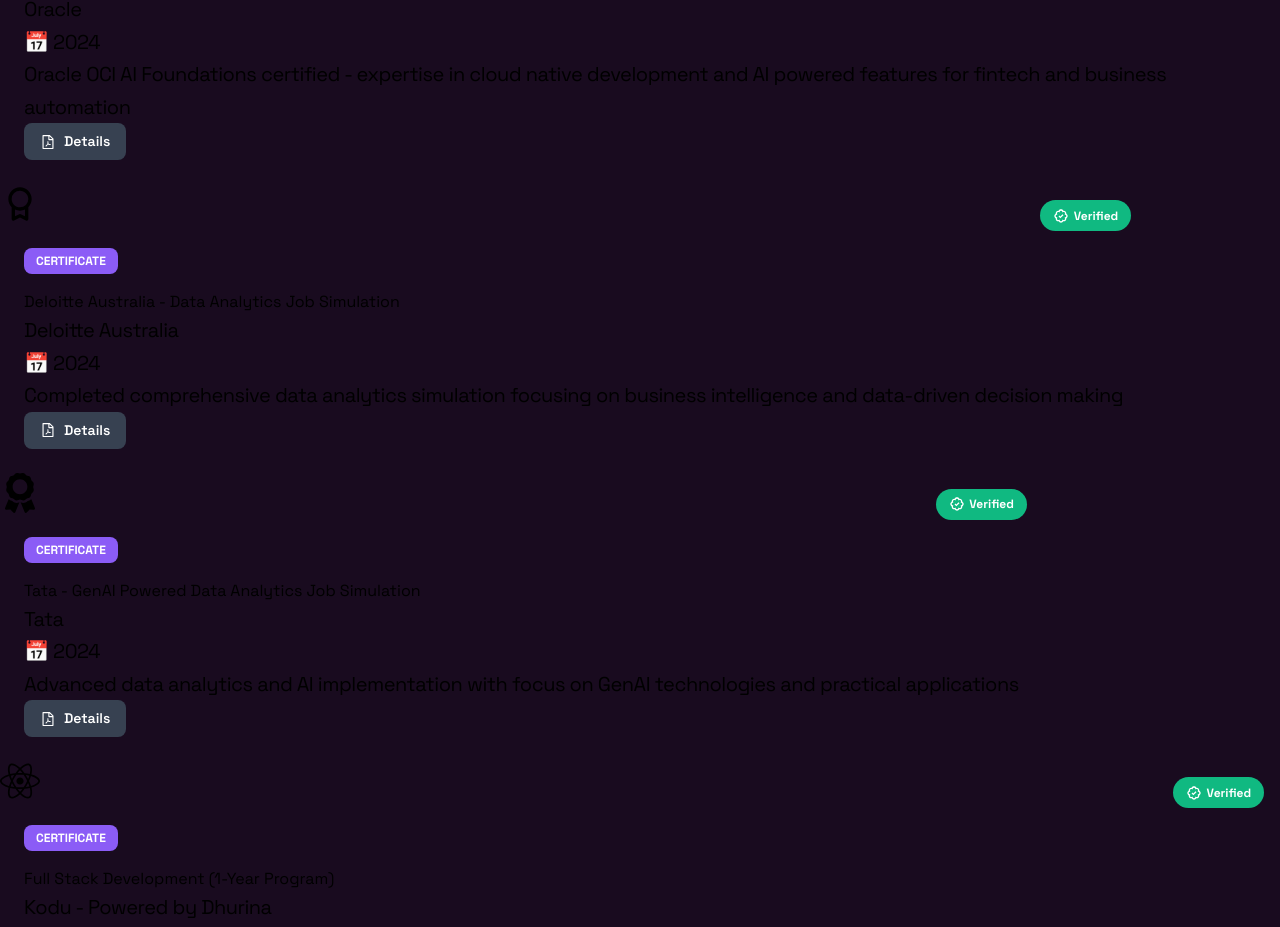
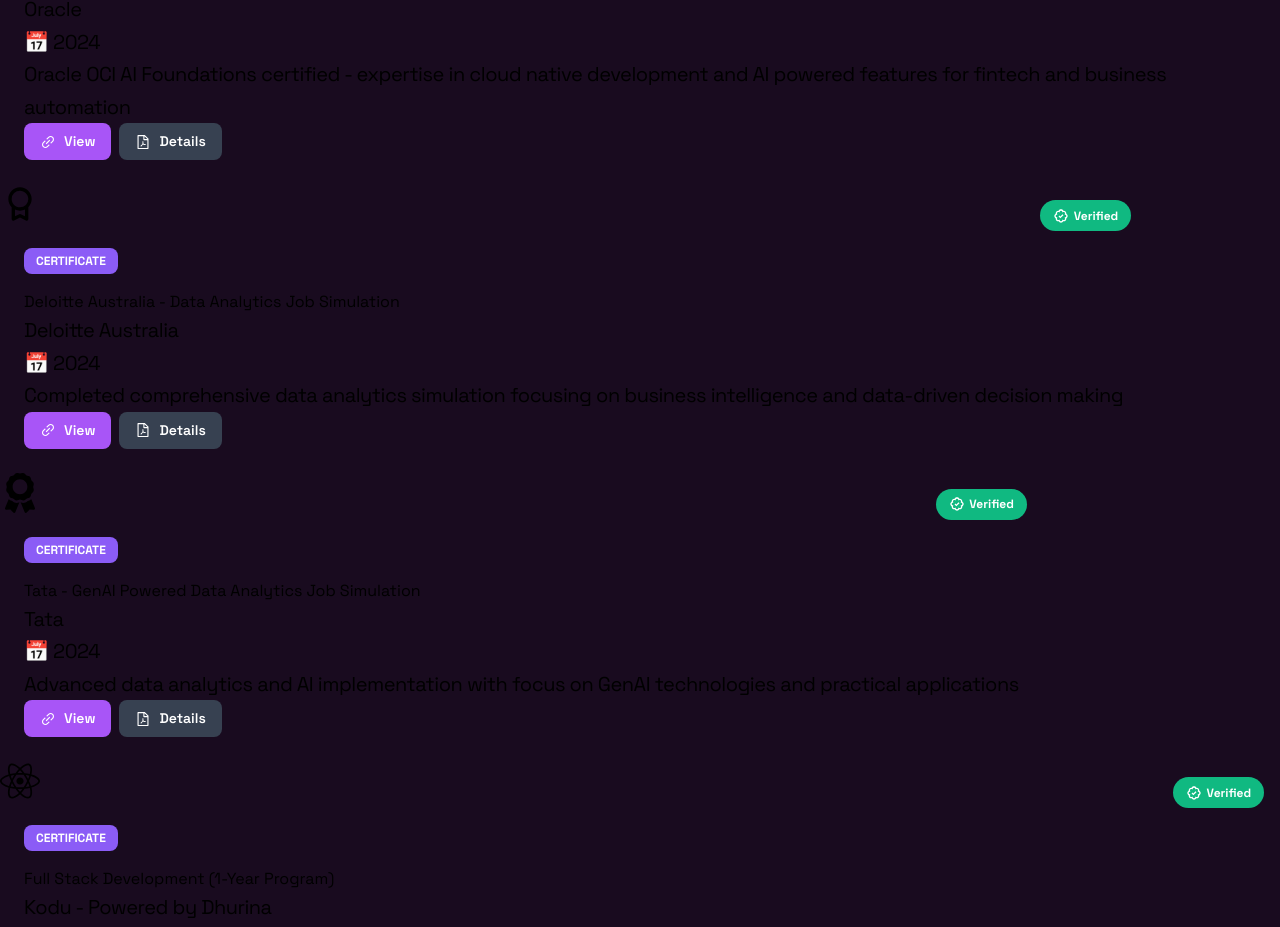
Before and after one commit to Manish-Yadav77/Personal_Portfolio, a React (Vite) app: page / in a window 1280 px wide. Shown: the part 10320-11247 px from the top of the page. Built offline with nearby package versions, Linux system fonts and the light colour scheme.

Commit message:
update and fix to modern design

```diff
--- a/src/components/Certifications.jsx
+++ b/src/components/Certifications.jsx
@@ -23,7 +23,7 @@
     icon: <SiOracle size={40} />,
     color: "from-red-500 to-orange-600",
     verified: true,
-    credentialLink: "#",
+    credentialLink: "https://catalog-education.oracle.com/pls/certview/sharebadge?id=35E4718E72EB34E1B4BC8D672A79C3ECFBDAFD90CC0471210E83146A545539AE",
   },
   {
     id: 2,
@@ -36,7 +36,7 @@
     icon: <BiAward size={40} />,
     color: "from-green-500 to-emerald-600",
     verified: true,
-    credentialLink: "#",
+    credentialLink: "https://forage-uploads-prod.s3.amazonaws.com/completion-certificates/9PBTqmSxAf6zZTseP/io9DzWKe3PTsiS6GG_9PBTqmSxAf6zZTseP_iTj4YEJRG6d3yXY6Q_1756885455100_completion_certificate.pdf",
   },
   {
     id: 3,
@@ -49,7 +49,7 @@
     icon: <FaAward size={40} />,
     color: "from-blue-500 to-cyan-600",
     verified: true,
-    credentialLink: "#",
+    credentialLink: "https://forage-uploads-prod.s3.amazonaws.com/completion-certificates/ifobHAoMjQs9s6bKS/gMTdCXwDdLYoXZ3wG_ifobHAoMjQs9s6bKS_iTj4YEJRG6d3yXY6Q_1756486938090_completion_certificate.pdf",
   },
   {
     id: 4,
```
